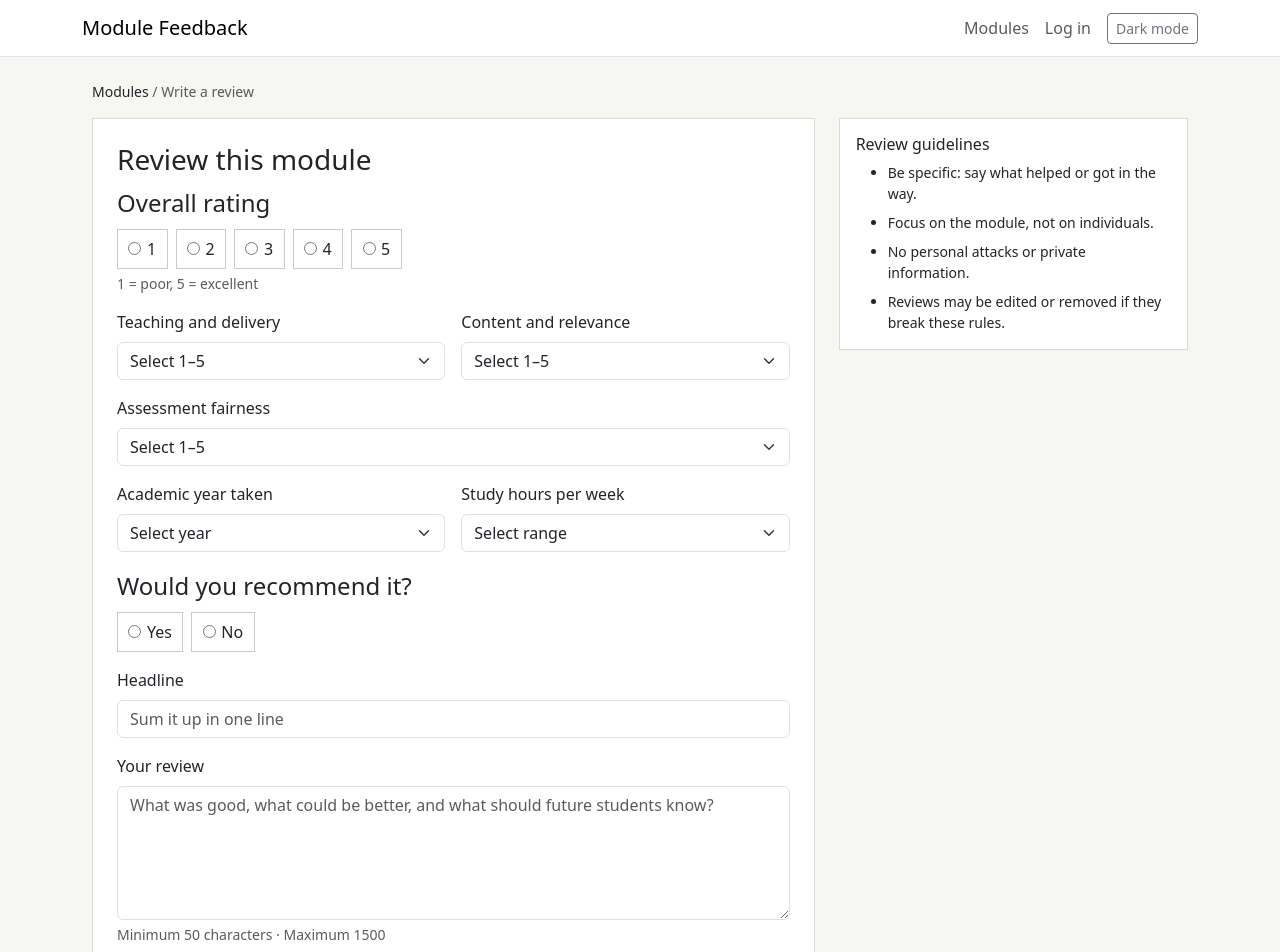
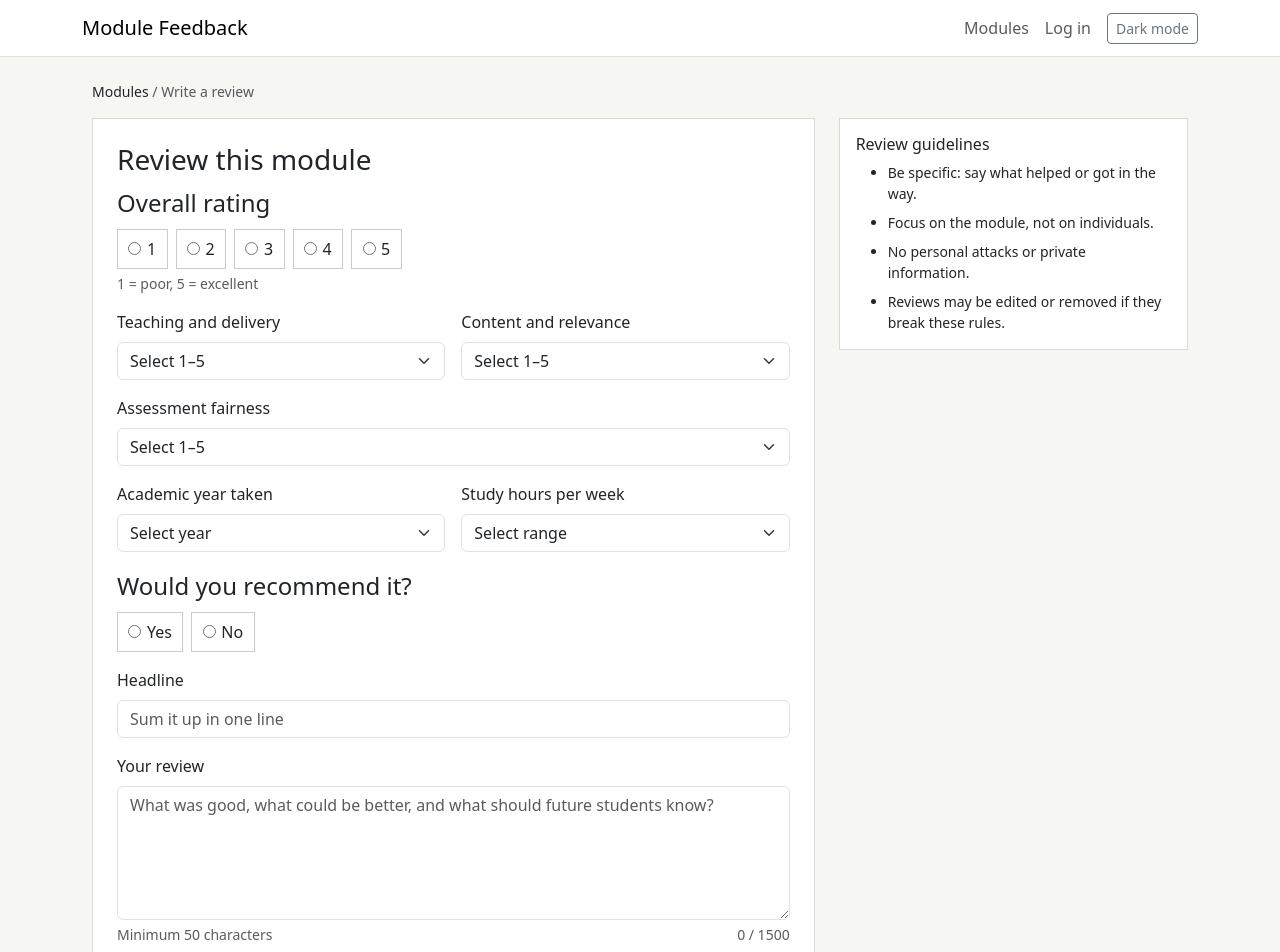
Before and after one commit to Project-300-Module-Feedback/module-feedback-app, an Angular app: page /student/feedback in a window 1280 px wide. Shown: the top 952 px of the page. Built offline with nearby package versions, Linux system fonts and the light colour scheme.

Commit message:
Add character counter to review form

```diff
--- a/src/app/addfeedback/addfeedback.html
+++ b/src/app/addfeedback/addfeedback.html
@@ -71,8 +71,8 @@
         </div>
         <div class="mb-3">
           <label class="form-label" for="review-body">Your review</label>
-          <textarea id="review-body" name="body" class="form-control" rows="5" minlength="50" maxlength="1500" placeholder="What was good, what could be better, and what should future students know?" required></textarea>
-          <div class="form-text">Minimum 50 characters · Maximum 1500</div>
+          <textarea id="review-body" name="body" class="form-control" rows="5" minlength="50" maxlength="1500" placeholder="What was good, what could be better, and what should future students know?" #reviewBody (input)="0" required></textarea>
+                    <app-char-counter [count]="reviewBody.value.length" [min]="50" [max]="1500" />
         </div>
 
         <div class="form-check mb-2">
--- a/src/app/addfeedback/addfeedback.ts
+++ b/src/app/addfeedback/addfeedback.ts
@@ -1,10 +1,12 @@
 import { Component } from '@angular/core';
 import { RouterLink } from '@angular/router';
+import { CharCounterComponent } from '../char-counter/char-counter';
 
 @Component({
   selector: 'app-addfeedback',
   standalone: true,
  // imports: [RouterLink],
+  imports: [CharCounterComponent],
   templateUrl: './addfeedback.html',
   styleUrl: './addfeedback.css'
 })
--- /dev/null
+++ b/src/app/char-counter/char-counter.html
@@ -0,0 +1,4 @@
+<div class="form-text d-flex justify-content-between">
+  <span [class.text-danger]="count > 0 && count < min">Minimum {{ min }} characters</span>
+  <span>{{ count }} / {{ max }}</span>
+</div>
```
Also changed, not shown: src/app/char-counter/char-counter.ts (added, +12 -0 lines).
